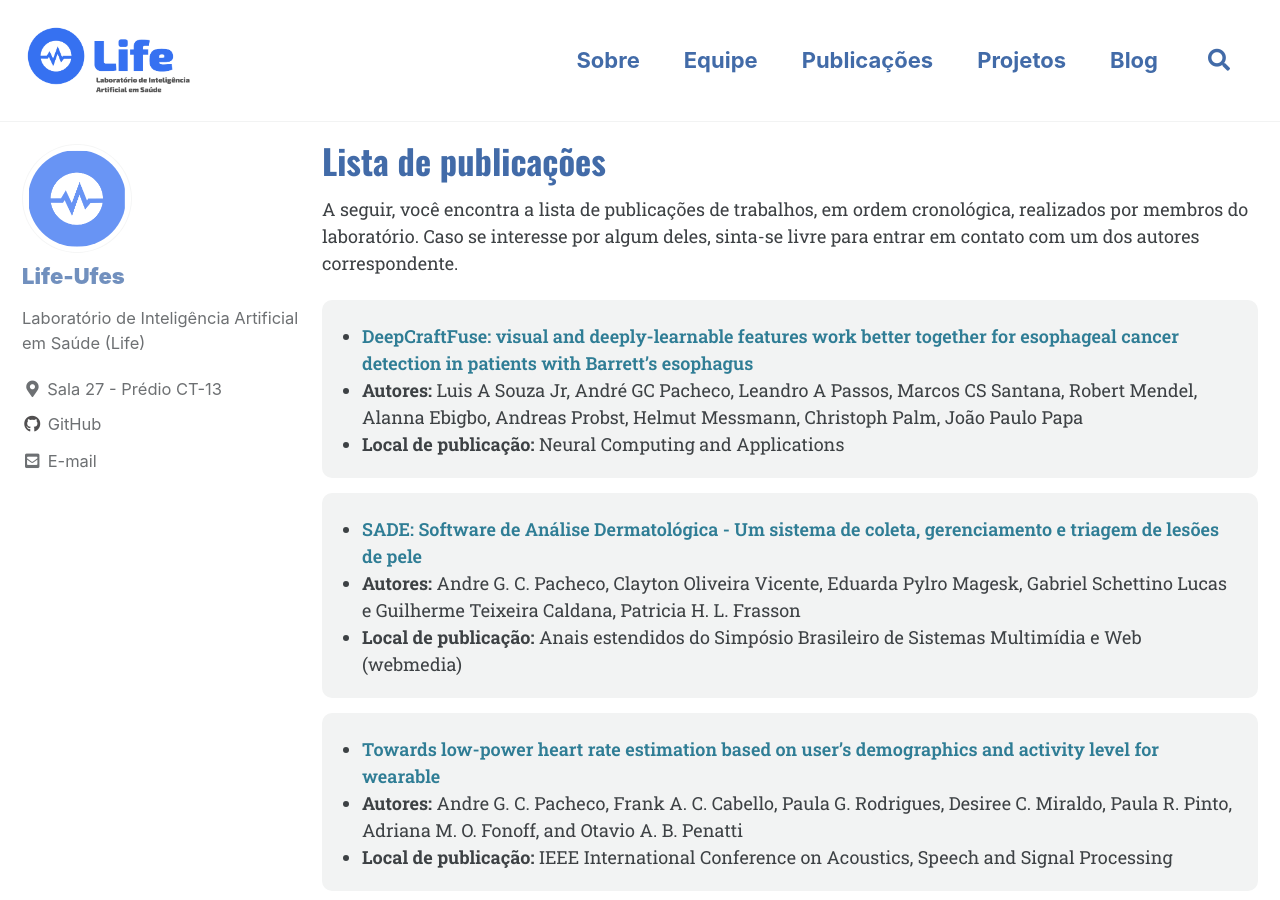
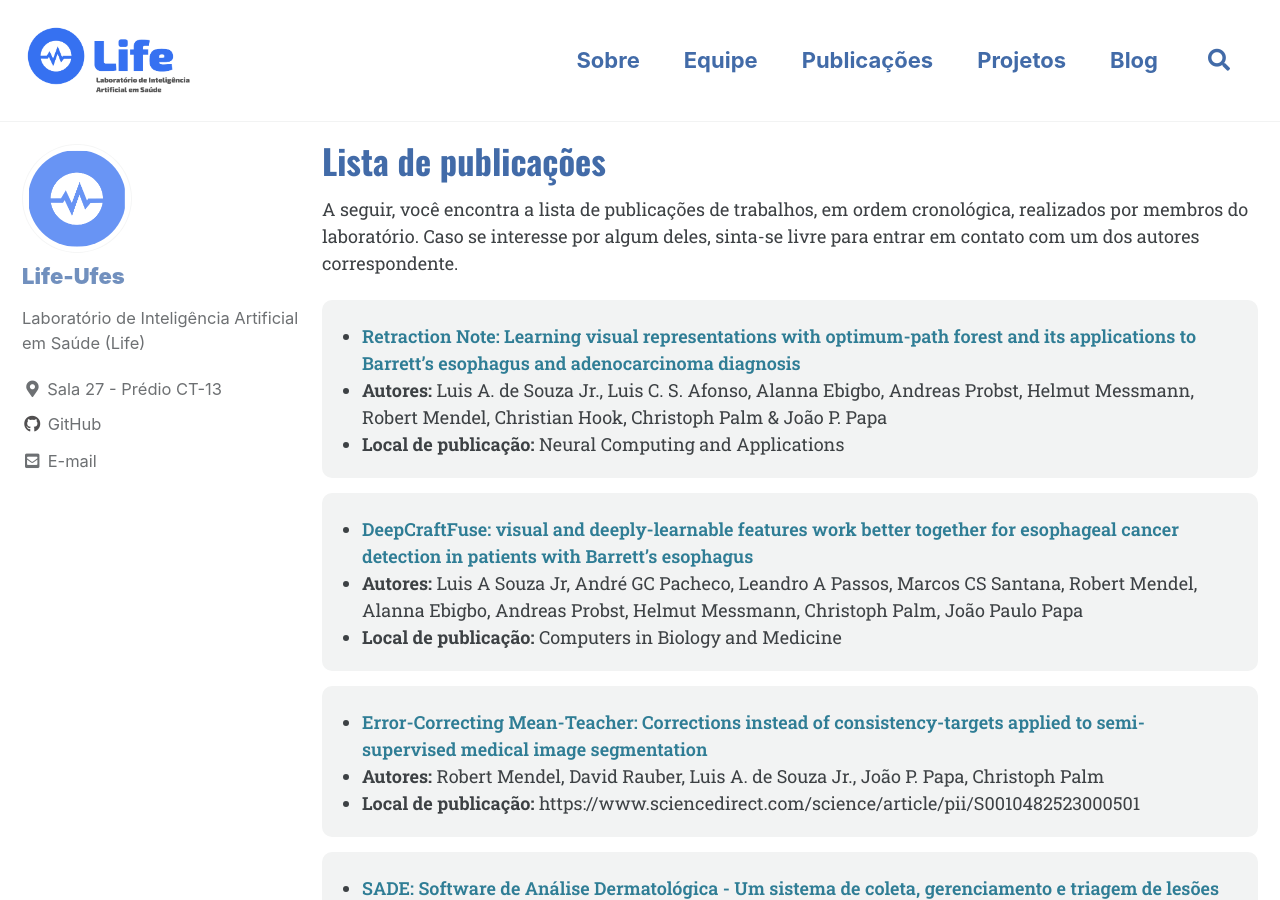
Before and after one commit to life-ufes/site, a Jekyll site: the page built from _pages/publicacoes.md, in a window 1280 px wide and 900 px high. Built offline with Jekyll 4.4.1, drawn with Linux system fonts in a browser that asks for light colours; cached includes are drawn as plain includes.

Commit message:
update apoio and papers

```diff
--- a/_data/papers.yml
+++ b/_data/papers.yml
@@ -7,10 +7,20 @@
 #   presentation:
 
 papers:
+  - title: "Retraction Note: Learning visual representations with optimum-path forest and its applications to Barrett’s esophagus and adenocarcinoma diagnosis"
+    authors: "Luis A. de Souza Jr., Luis C. S. Afonso, Alanna Ebigbo, Andreas Probst, Helmut Messmann, Robert Mendel, Christian Hook, Christoph Palm & João P. Papa"
+    link: "https://link.springer.com/article/10.1007/s00521-024-10343-7"
+    place: "Neural Computing and Applications"
+
   - title: "DeepCraftFuse: visual and deeply-learnable features work better together for esophageal cancer detection in patients with Barrett’s esophagus"
     authors: "Luis A Souza Jr, André GC Pacheco, Leandro A Passos, Marcos CS Santana, Robert Mendel, Alanna Ebigbo, Andreas Probst, Helmut Messmann, Christoph Palm, João Paulo Papa"
     link: "https://link.springer.com/article/10.1007/s00521-024-09615-z"
-    place: "Neural Computing and Applications"
+    place: "Computers in Biology and Medicine"
+
+  - title: "Error-Correcting Mean-Teacher: Corrections instead of consistency-targets applied to semi-supervised medical image segmentation"
+    authors: "Robert Mendel, David Rauber, Luis A. de Souza Jr., João P. Papa, Christoph Palm"
+    link: "https://www.sciencedirect.com/science/article/pii/S0010482523000501"
+    place: "https://www.sciencedirect.com/science/article/pii/S0010482523000501"
 
   - title: "SADE: Software de Análise Dermatológica - Um sistema de coleta, gerenciamento e triagem de lesões de pele"
     authors: "Andre G. C. Pacheco, Clayton Oliveira Vicente, Eduarda Pylro Magesk, Gabriel Schettino Lucas e Guilherme Teixeira Caldana, Patricia H. L. Frasson"
```
Also changed, not shown: _pages/sobre.md (+1 -1 lines), assets/imgs/apoio.png.
